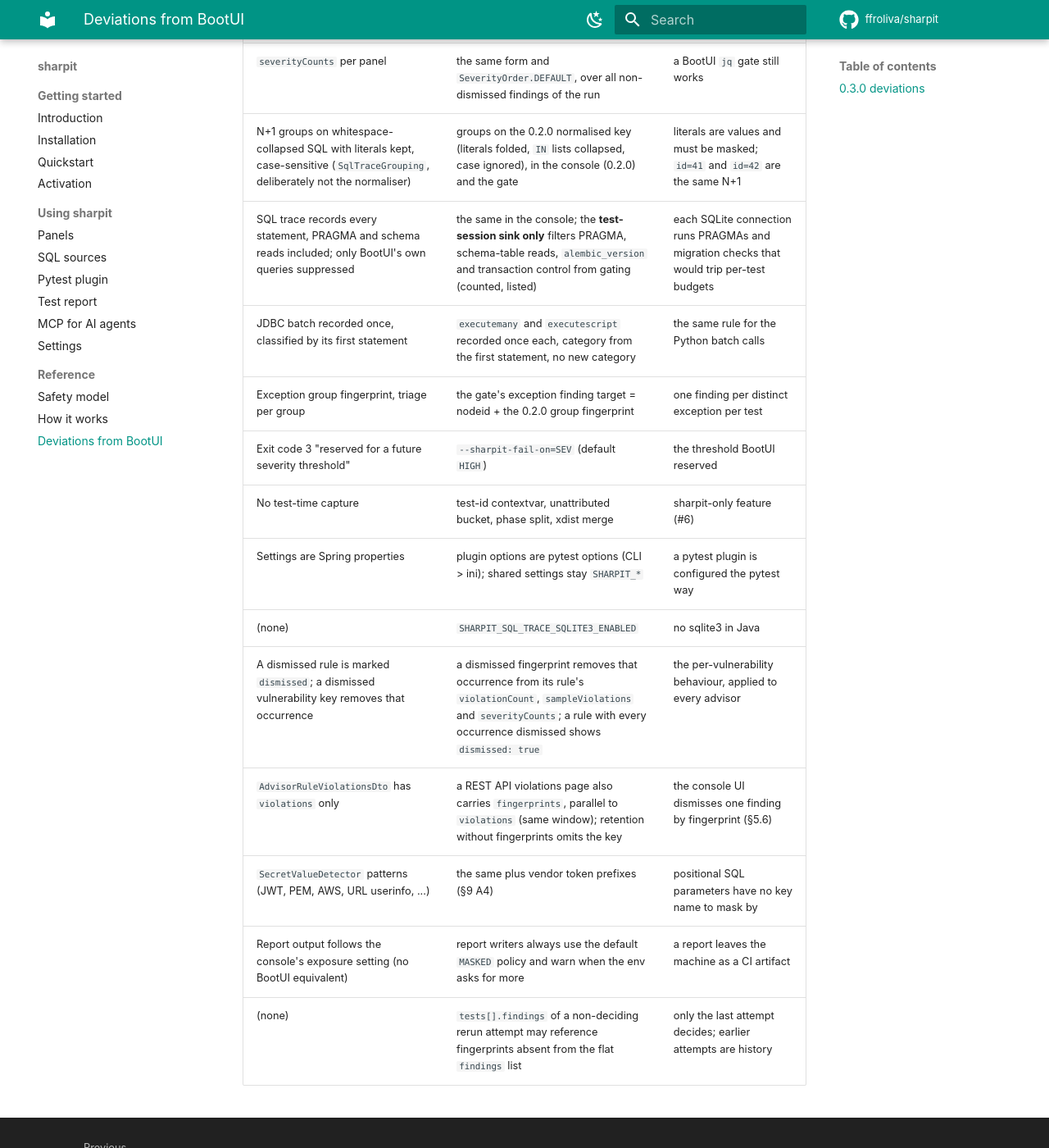
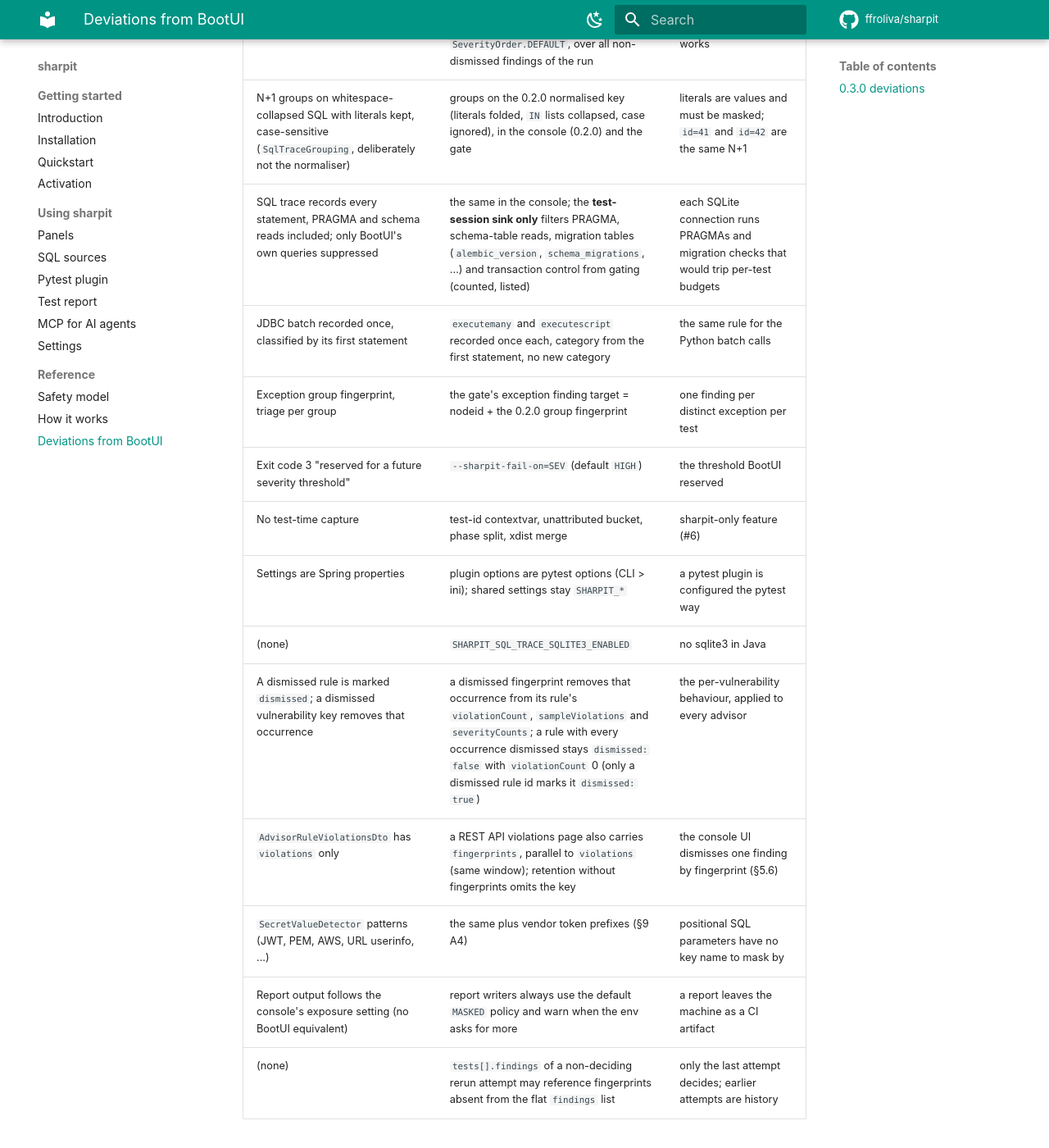
Before and after one commit to ffroliva/sharpit, an MkDocs documentation site: the page built from website/docs/deviations.md, in a window 1280 px wide and 1400 px high, scrolled down 1049 px. Shown: the whole window at 82% size. Built offline with MkDocs 1.6.1 and Material for MkDocs 9.7.7, drawn with Linux system fonts in a browser that asks for light colours; comment, search, counter and statistics services are not loaded.

Commit message:
docs: doc-review fixes for 0.3.0

```diff
--- a/website/docs/deviations.md
+++ b/website/docs/deviations.md
@@ -17,14 +17,14 @@
 | BootUI's CI recipe (`CLI.md`) treats a disabled or read-only panel (exit 2) as a skip | in `pytest --sharpit`, an advisor that could not assess makes the run `unknown`, which fails unless `--sharpit-allow-unknown` | a gate the user turned on must not pass on missing evidence |
 | `severityCounts` per panel | the same form and `SeverityOrder.DEFAULT`, over all non-dismissed findings of the run | a BootUI `jq` gate still works |
 | N+1 groups on whitespace-collapsed SQL with literals kept, case-sensitive (`SqlTraceGrouping`, deliberately not the normaliser) | groups on the 0.2.0 normalised key (literals folded, `IN` lists collapsed, case ignored), in the console (0.2.0) and the gate | literals are values and must be masked; `id=41` and `id=42` are the same N+1 |
-| SQL trace records every statement, PRAGMA and schema reads included; only BootUI's own queries suppressed | the same in the console; the **test-session sink only** filters PRAGMA, schema-table reads, `alembic_version` and transaction control from gating (counted, listed) | each SQLite connection runs PRAGMAs and migration checks that would trip per-test budgets |
+| SQL trace records every statement, PRAGMA and schema reads included; only BootUI's own queries suppressed | the same in the console; the **test-session sink only** filters PRAGMA, schema-table reads, migration tables (`alembic_version`, `schema_migrations`, ...) and transaction control from gating (counted, listed) | each SQLite connection runs PRAGMAs and migration checks that would trip per-test budgets |
 | JDBC batch recorded once, classified by its first statement | `executemany` and `executescript` recorded once each, category from the first statement, no new category | the same rule for the Python batch calls |
 | Exception group fingerprint, triage per group | the gate's exception finding target = nodeid + the 0.2.0 group fingerprint | one finding per distinct exception per test |
 | Exit code 3 "reserved for a future severity threshold" | `--sharpit-fail-on=SEV` (default `HIGH`) | the threshold BootUI reserved |
 | No test-time capture | test-id contextvar, unattributed bucket, phase split, xdist merge | sharpit-only feature (#6) |
 | Settings are Spring properties | plugin options are pytest options (CLI > ini); shared settings stay `SHARPIT_*` | a pytest plugin is configured the pytest way |
 | (none) | `SHARPIT_SQL_TRACE_SQLITE3_ENABLED` | no sqlite3 in Java |
-| A dismissed rule is marked `dismissed`; a dismissed vulnerability key removes that occurrence | a dismissed fingerprint removes that occurrence from its rule's `violationCount`, `sampleViolations` and `severityCounts`; a rule with every occurrence dismissed shows `dismissed: true` | the per-vulnerability behaviour, applied to every advisor |
+| A dismissed rule is marked `dismissed`; a dismissed vulnerability key removes that occurrence | a dismissed fingerprint removes that occurrence from its rule's `violationCount`, `sampleViolations` and `severityCounts`; a rule with every occurrence dismissed stays `dismissed: false` with `violationCount` 0 (only a dismissed rule id marks it `dismissed: true`) | the per-vulnerability behaviour, applied to every advisor |
 | `AdvisorRuleViolationsDto` has `violations` only | a REST API violations page also carries `fingerprints`, parallel to `violations` (same window); retention without fingerprints omits the key | the console UI dismisses one finding by fingerprint (§5.6) |
 | `SecretValueDetector` patterns (JWT, PEM, AWS, URL userinfo, ...) | the same plus vendor token prefixes (§9 A4) | positional SQL parameters have no key name to mask by |
 | Report output follows the console's exposure setting (no BootUI equivalent) | report writers always use the default `MASKED` policy and warn when the env asks for more | a report leaves the machine as a CI artifact |
```
Also changed, not shown: skills/sharpit/SKILL.md (+2 -2 lines), website/docs/report.md (+2 -2 lines), website/docs/settings.md (+1 -1 lines), CHANGELOG.md.
